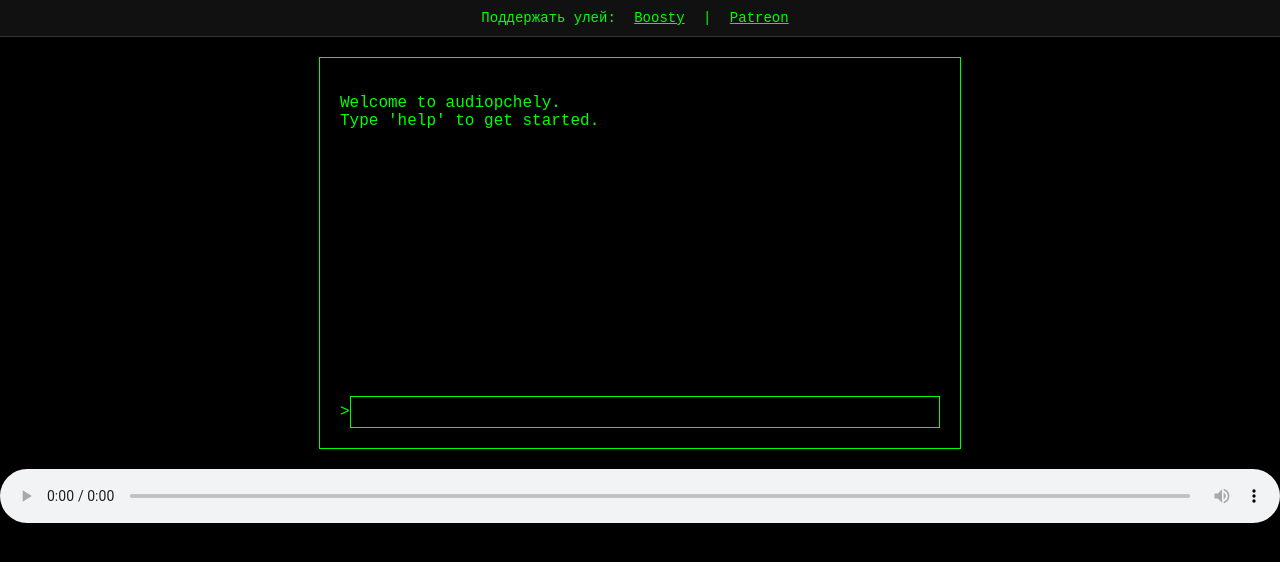
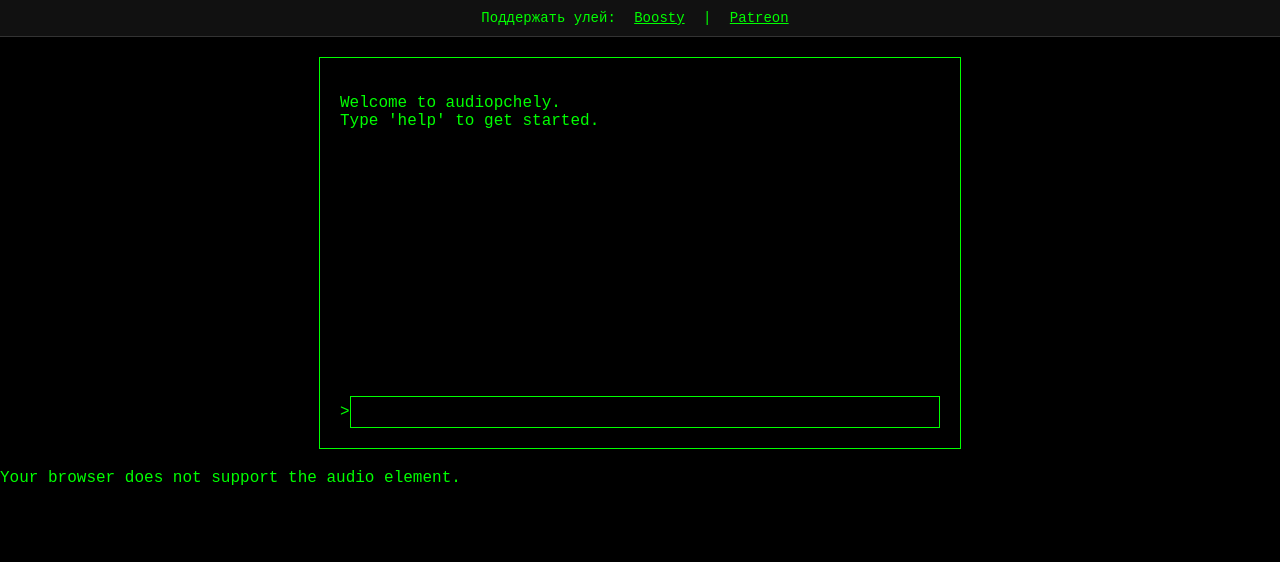
Before and after one commit to Vladi9000/audiopchely, a plain HTML site: page index.html in a window 1280 px wide. Drawn offline with Linux system fonts and the light colour scheme.

Commit message:
Update index.html

```diff
--- a/index.html
+++ b/index.html
@@ -23,7 +23,7 @@ Type 'help' to get started.
     </div>
   </div>
 
-  <audio id="player" controls style="width: 100%; margin: 12px auto; display: block;">
+
   <source id="audioSource" src="" type="audio/mp4"> <!-- for .m4a and .mp4 -->
   <source src="" type="audio/mpeg">                 <!-- fallback for .mp3 -->
   Your browser does not support the audio element.
```
